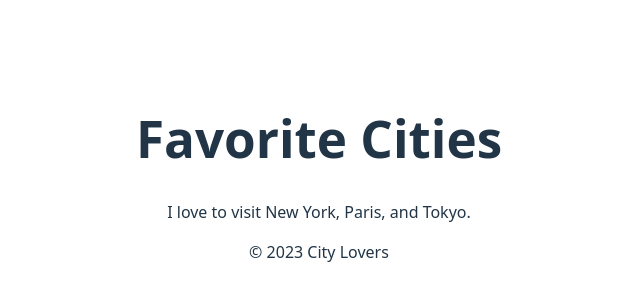
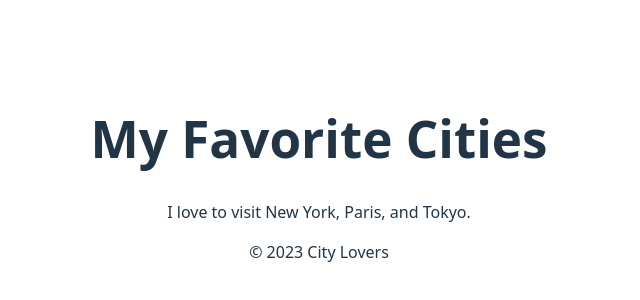
Before and after one commit to cKm-IceCold/alx-fe-reactjs, a React (Vite) app in the folder alx-react-app/: page / in a window 1280 px wide. Shown: the part 222-522 px from the top of the page, without its empty margins (321-961 px from the left). Built offline with nearby package versions, Linux system fonts and the light colour scheme.

Commit message:
My first React App with new contents on it 1

```diff
--- a/alx-react-app/src/components/Header.jsx
+++ b/alx-react-app/src/components/Header.jsx
@@ -1,7 +1,7 @@
 function Header() {
   return (
       <header>
-        <h1>Favorite Cities</h1>
+        <h1>My Favorite Cities</h1>
       </header>
 
   );
```
